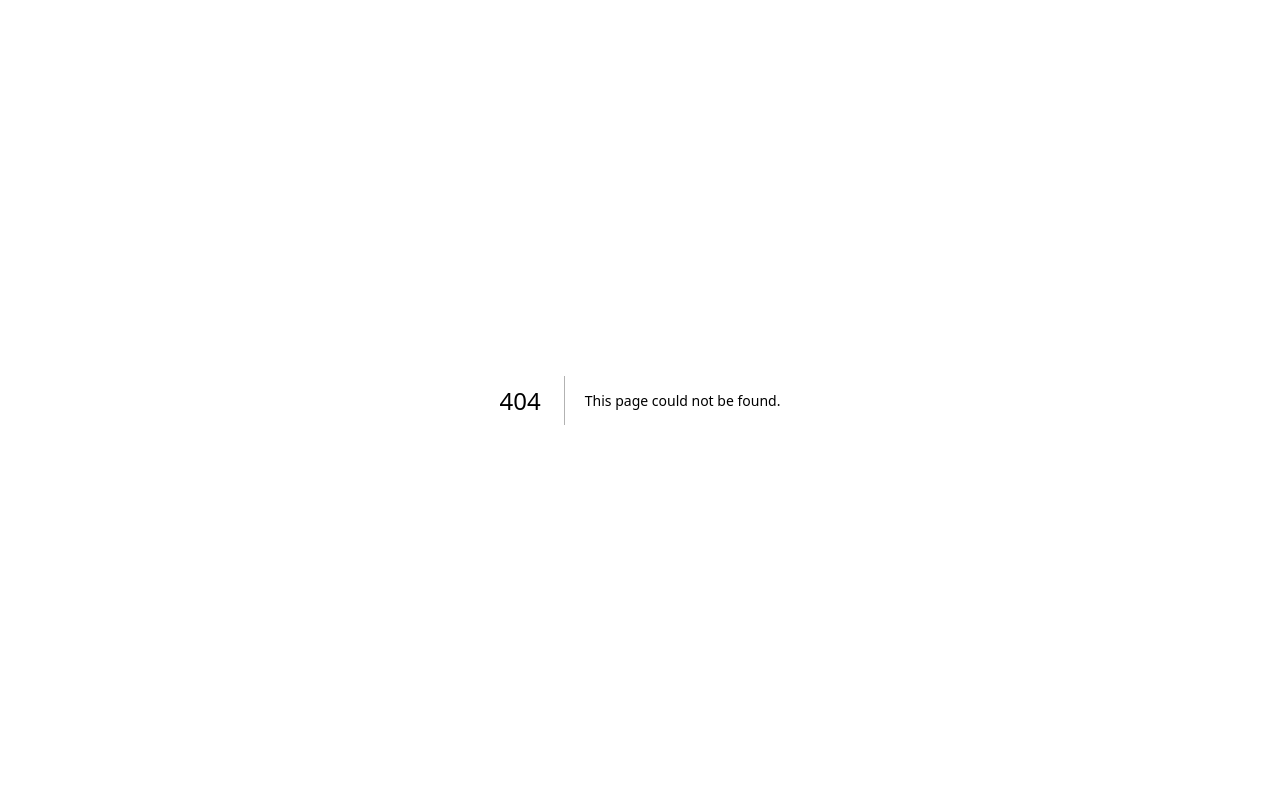
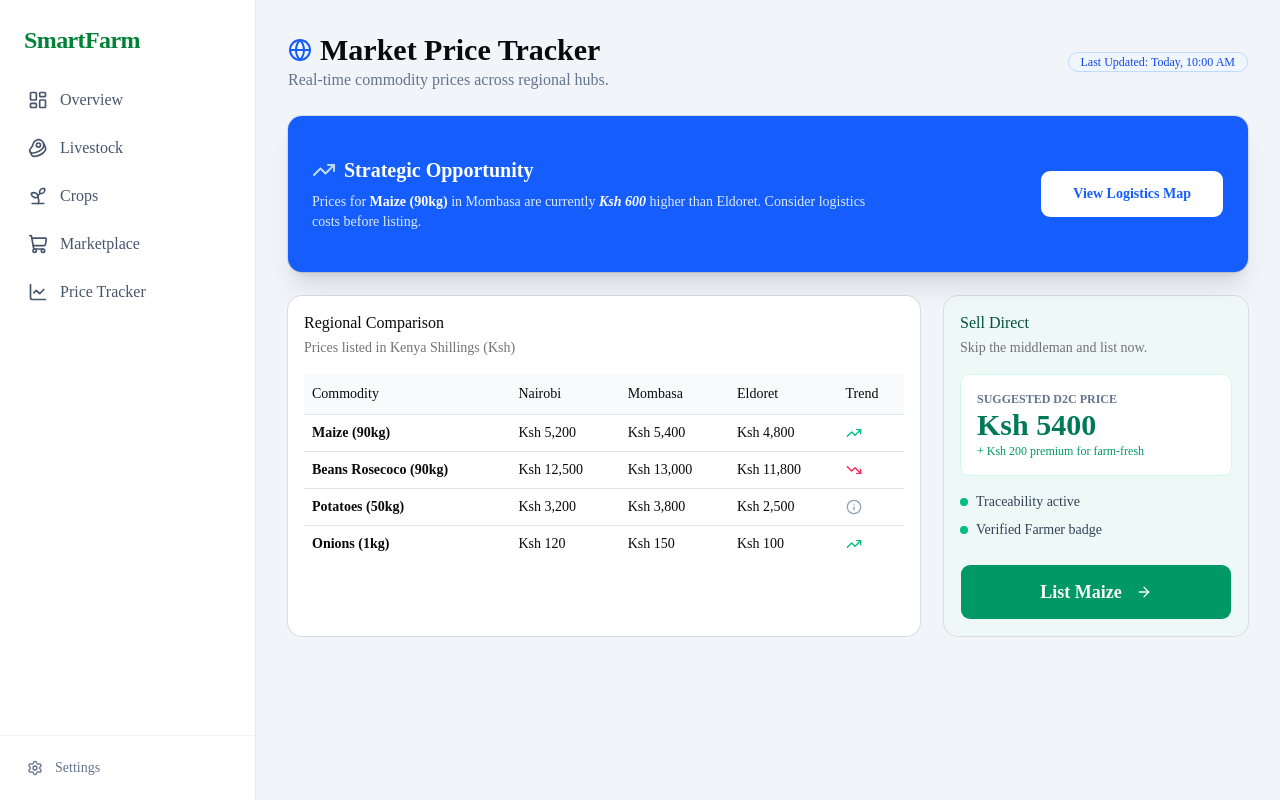
Before and after one commit to Daniel-Kinara/agtech-fmis, a Next.js app: page /dashboard/prices in a window 1280 px wide. Before the commit this address had no page. Built offline with nearby package versions, Linux system fonts and the light colour scheme.

Commit message:
feat: implement dashboard and market price tracker pages

```diff
--- a/app/dashboard/page.tsx
+++ b/app/dashboard/page.tsx
@@ -1,6 +1,7 @@
 "use client"
 
 import React from 'react'
+import Link from 'next/link'
 import { Card, CardContent, CardHeader, CardTitle, CardDescription } from "@/components/ui/card"
 import { Badge } from "@/components/ui/badge"
 import {
@@ -121,7 +122,9 @@ export default function SmartFarmDashboard() {
               Maize prices in <span className="text-white font-bold">Nairobi (Muthurwa Market)</span> have peaked at <span className="text-emerald-400 font-bold">Ksh 5,200</span> per 90kg bag. Selling now through the D2C Marketplace could increase your margin by <span className="underline decoration-emerald-500 underline-offset-4">18%</span> compared to local brokers.
             </p>
             <button className="bg-emerald-600 hover:bg-emerald-500 text-white font-bold py-3 px-6 rounded-lg transition-all transform hover:scale-105 active:scale-95">
+              <Link href="/dashboard/prices">
               List on Marketplace
+              </Link>
             </button>
           </div>
           {/* Decorative design element */}
--- /dev/null
+++ b/app/dashboard/prices/page.tsx
@@ -0,0 +1,128 @@
+"use client"
+
+import React, { useState } from 'react'
+import { Card, CardContent, CardHeader, CardTitle, CardDescription } from "@/components/ui/card"
+import { Table, TableBody, TableCell, TableHead, TableHeader, TableRow } from "@/components/ui/table"
+import { Badge } from "@/components/ui/badge"
+import { Button } from "@/components/ui/button"
+import { LineChart, Globe, ArrowRight, TrendingUp, TrendingDown, Info } from "lucide-react"
+
+// Mock Data for Kenyan Markets
+const priceData = [
+  { crop: "Maize (90kg)", nairobi: 5200, mombasa: 5400, eldoret: 4800, trend: "up" },
+  { crop: "Beans Rosecoco (90kg)", nairobi: 12500, mombasa: 13000, eldoret: 11800, trend: "down" },
+  { crop: "Potatoes (50kg)", nairobi: 3200, mombasa: 3800, eldoret: 2500, trend: "stable" },
+  { crop: "Onions (1kg)", nairobi: 120, mombasa: 150, eldoret: 100, trend: "up" },
+]
+
+export default function MarketPriceTracker() {
+  const [selectedCrop, setSelectedCrop] = useState(priceData[0])
+
+  return (
+    <div className="space-y-6 pb-10">
+      {/* Header */}
+      <div className="flex flex-col md:flex-row justify-between items-start md:items-center gap-4">
+        <div>
+          <h1 className="text-3xl font-bold flex items-center gap-2">
+            <Globe className="text-blue-600" /> Market Price Tracker
+          </h1>
+          <p className="text-slate-500 font-medium">Real-time commodity prices across regional hubs.</p>
+        </div>
+        <Badge variant="outline" className="bg-blue-50 text-blue-700 border-blue-200 py-1 px-3">
+          Last Updated: Today, 10:00 AM
+        </Badge>
+      </div>
+
+      {/* Strategic Insight Card */}
+      <Card className="bg-blue-600 text-white border-none shadow-xl">
+        <CardContent className="p-6 flex flex-col md:flex-row items-center justify-between gap-6">
+          <div className="space-y-2">
+            <h2 className="text-xl font-bold flex items-center gap-2">
+              <TrendingUp className="text-blue-200" /> Strategic Opportunity
+            </h2>
+            <p className="text-blue-100 max-w-xl">
+              Prices for <span className="font-bold text-white">{selectedCrop.crop}</span> in Mombasa are currently
+              <span className="font-bold text-white italic"> Ksh {(selectedCrop.mombasa - selectedCrop.eldoret).toLocaleString()} </span>
+              higher than Eldoret. Consider logistics costs before listing.
+            </p>
+          </div>
+          <Button className="bg-white text-blue-600 hover:bg-blue-50 font-bold px-8 h-12">
+            View Logistics Map
+          </Button>
+        </CardContent>
+      </Card>
+
+      <div className="grid grid-cols-1 lg:grid-cols-3 gap-6">
+        {/* Price Comparison Table */}
+        <Card className="lg:col-span-2">
+          <CardHeader>
+            <CardTitle>Regional Comparison</CardTitle>
+            <CardDescription>Prices listed in Kenya Shillings (Ksh)</CardDescription>
+          </CardHeader>
+          <CardContent>
+            <Table>
+              <TableHeader className="bg-slate-50">
+                <TableRow>
+                  <TableHead>Commodity</TableHead>
+                  <TableHead>Nairobi</TableHead>
+                  <TableHead>Mombasa</TableHead>
+                  <TableHead>Eldoret</TableHead>
+                  <TableHead>Trend</TableHead>
+                </TableRow>
+              </TableHeader>
+              <TableBody>
+                {priceData.map((item) => (
+                  <TableRow
+                    key={item.crop}
+                    className="cursor-pointer hover:bg-slate-50"
+                    onClick={() => setSelectedCrop(item)}
+                  >
+                    <TableCell className="font-bold">{item.crop}</TableCell>
+                    <TableCell>Ksh {item.nairobi.toLocaleString()}</TableCell>
+                    <TableCell>Ksh {item.mombasa.toLocaleString()}</TableCell>
+                    <TableCell>Ksh {item.eldoret.toLocaleString()}</TableCell>
+                    <TableCell>
+                      {item.trend === "up" && <TrendingUp className="text-emerald-500 h-4 w-4" />}
+                      {item.trend === "down" && <TrendingDown className="text-rose-500 h-4 w-4" />}
+                      {item.trend === "stable" && <Info className="text-slate-400 h-4 w-4" />}
+                    </TableCell>
+                  </TableRow>
+                ))}
+              </TableBody>
+            </Table>
+          </CardContent>
+        </Card>
+
+        {/* Seamless Transition to Marketplace */}
+        <Card className="border-emerald-200 bg-emerald-50/50 flex flex-col">
+          <CardHeader>
+            <CardTitle className="text-emerald-900">Sell Direct</CardTitle>
+            <CardDescription>Skip the middleman and list now.</CardDescription>
+          </CardHeader>
+          <CardContent className="flex-1 flex flex-col justify-between space-y-6">
+            <div className="space-y-4">
+              <div className="p-4 bg-white rounded-lg border border-emerald-100">
+                <p className="text-xs font-bold text-slate-500 uppercase">Suggested D2C Price</p>
+                <p className="text-3xl font-black text-emerald-700">Ksh {selectedCrop.nairobi + 200}</p>
+                <p className="text-xs text-emerald-600 font-medium">+ Ksh 200 premium for farm-fresh</p>
+              </div>
+
+              <div className="space-y-2">
+                <p className="text-sm font-medium text-slate-700 flex items-center gap-2">
+                  <div className="h-2 w-2 bg-emerald-500 rounded-full" /> Traceability active
+                </p>
+                <p className="text-sm font-medium text-slate-700 flex items-center gap-2">
+                  <div className="h-2 w-2 bg-emerald-500 rounded-full" /> Verified Farmer badge
+                </p>
+              </div>
+            </div>
+
+            <Button className="w-full bg-emerald-600 hover:bg-emerald-700 h-14 text-lg font-bold">
+              List {selectedCrop.crop.split(' ')[0]} <ArrowRight className="ml-2" />
+            </Button>
+          </CardContent>
+        </Card>
+      </div>
+    </div>
+  )
+}
```
